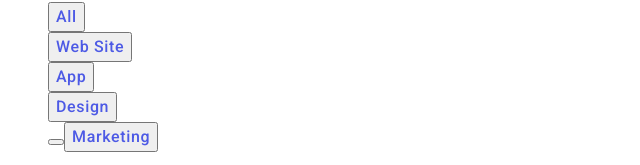
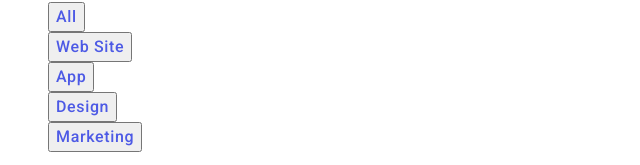
Before and after one commit to pderkach/goit-markup-hw-02, a plain HTML site: page portfolio.html in a window 1280 px wide. Shown: the part 198-363 px from the top of the page, without its empty margins (0-640 px from the left). Drawn offline with Linux system fonts and the light colour scheme.

Commit message:
errors correction

```diff
--- a/portfolio.html
+++ b/portfolio.html
@@ -47,7 +47,7 @@
             <li class="item"><button type="button" class="filter-button">Web Site</button></li>
             <li class="item"> <button type="button" class="filter-button">App</button></li>
             <li class="item"><button type="button" class="filter-button">Design</button></li>
-            <li><button class="item"><button type="button" class="filter-button">Marketing</button></li>
+            <li class="item"><button type="button" class="filter-button">Marketing</button></li>
         </ul>
 
         <h2 hidden>Examples</h2>
```
